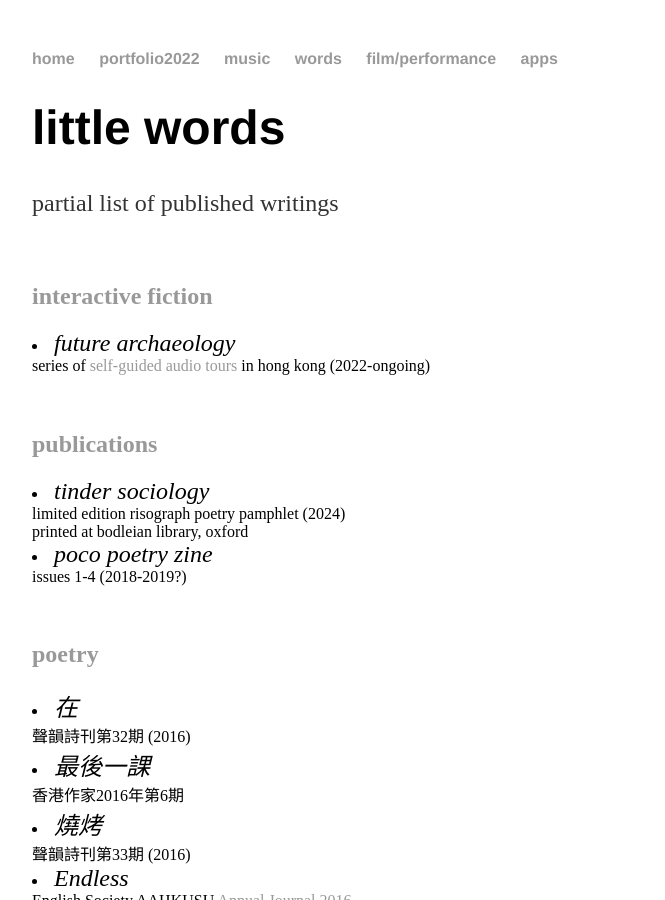
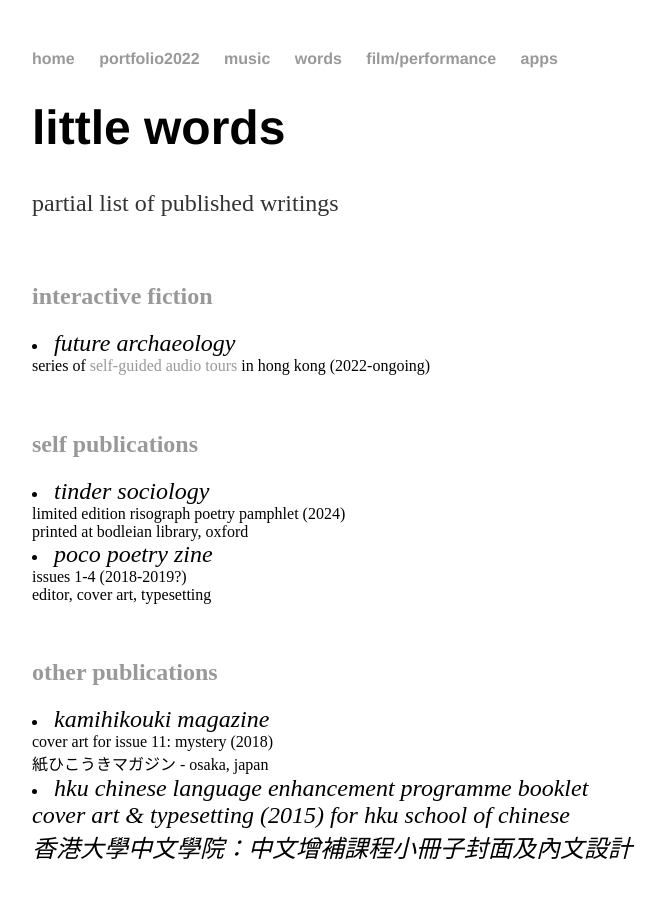
Before and after one commit to maksuihin/maksuihin.github.io, a Jekyll site: the page built from writings.html, in a window 1280 px wide and 900 px high. Shown: the whole window, without its empty margins (96-761 px from the left). Built offline with Jekyll 4.4.1, drawn with Linux system fonts in a browser that asks for light colours.

Commit message:
Update writings.html

```diff
--- a/writings.html
+++ b/writings.html
@@ -19,10 +19,20 @@ title: Sui-hin Mak words
 				</ul>
 </br></br>
 
-	<h2>publications</h2><u1>
+	<h2>self publications</h2><u1>
 <li><em>tinder sociology</em></br>limited edition risograph poetry pamphlet (2024)<br/>
 		printed at bodleian library, oxford<br/></li>
-<li><em>poco poetry zine</em></br>issues 1-4 (2018-2019?)<br/></li>
+<li><em>poco poetry zine</em></br>issues 1-4 (2018-2019?)<br>editor, cover art, typesetting<br></li>
+				</ul>
+</br></br>
+		<h2>other publications</h2><u1>
+<li><em>kamihikouki magazine</em></br>
+	cover art for issue 11: mystery (2018)<br/>
+	紙ひこうきマガジン - osaka, japan</br>
+		</li>
+<li><em>hku chinese language enhancement programme booklet
+	<br>cover art & typesetting (2015) for hku school of chinese
+	<br>香港大學中文學院：中文增補課程小冊子封面及內文設計<br></li>
 				</ul>
 </br></br>
 
```
